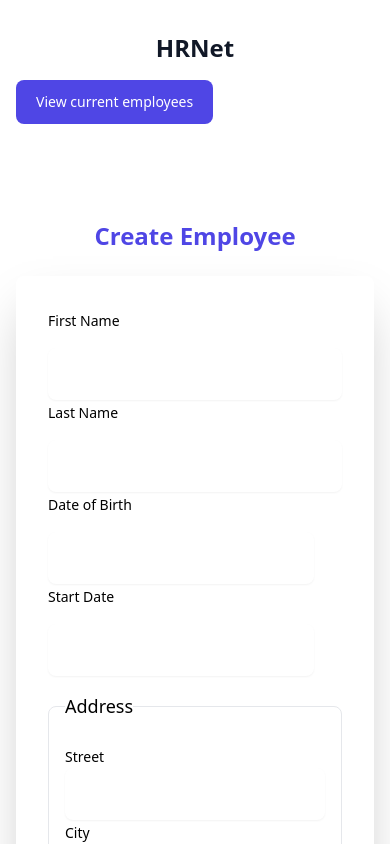
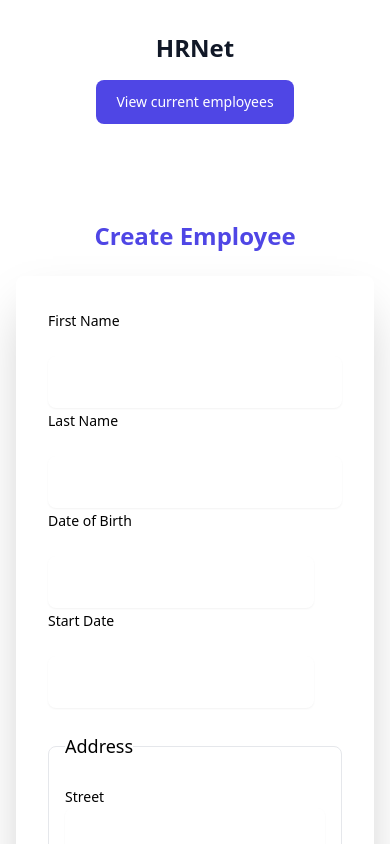
Before and after one commit to Marcoguzman211/Marco_Guzman_14_022022, a React (Create React App) app: page / in a window 390 px wide. Shown: the top 844 px of the page. Built offline with nearby package versions, Linux system fonts and the light colour scheme.

Commit message:
button fix

```diff
--- a/src/components/EmployeeList.jsx
+++ b/src/components/EmployeeList.jsx
@@ -97,12 +97,14 @@ const EmployeeList = () => {
 	return (
 		<>
 			<Form.Group controlId="searchTerm">
-				<Form.Control type="text" placeholder="Search" value={searchTerm} onChange={handleSearch}/>
+				<Form.Control type="text" placeholder="Search" value={searchTerm} onChange={handleSearch} className="w-full rounded-lg border-gray-200 p-4 text-sm shadow-sm lg:w-1/2"/>
 			</Form.Group>
-			<Table className="w-full bg-white border-collapse border-gray-300 overflow-hidden">
+			<Table className="w-full bg-white border-collapse border-gray-300 overflow-hidden"
+			       responsive={"lg"}
+			>
 				<thead className="bg-gray-200 text-gray-700">
 				<tr>
-					<th className="font-medium py-2 px-3 text-left" onClick={() => handleSort('firstName')}>
+					<th className="font-medium py-2 px-3 text-left " onClick={() => handleSort('firstName')}>
 						First Name {sortColumn === 'firstName' && <span>{sortOrder === 'asc' ? '▲' : '▼'}</span>}
 					</th>
 					<th className="font-medium py-2 px-3 text-left" onClick={() => handleSort('lastName')}>
@@ -147,7 +149,7 @@ const EmployeeList = () => {
 				))}
 				</tbody>
 			</Table>
-			<Pagination className="flex space-x-2">{renderPageNumbers}</Pagination>
+			<Pagination className="flex space-x-2 px-2 py-3">{renderPageNumbers}</Pagination>
 		</>
 	)
 };
--- a/src/components/Form.jsx
+++ b/src/components/Form.jsx
@@ -75,7 +75,7 @@ const Form = () => {
 		}
 	});
 	return (
-		<div className="mx-auto max-w-screen-xl px-4 py-16 sm:px-6 lg:px-8" data-testid="home-component">
+		<div className="mx-auto max-w-screen-xl px-4 py-16 sm:px-6 lg:px-8">
 			<div className="mx-auto max-w-lg">
 				<h1 className="text-center text-2xl font-bold text-indigo-600 sm:text-3xl">
 					Create Employee
@@ -90,7 +90,7 @@ const Form = () => {
 				}
 				<form
 					onSubmit={formik.handleSubmit}
-					className="mt-6 mb-0 space-y-4 rounded-lg p-8 shadow-2xl"
+					className="mt-6 mb-0 space-y-6 rounded-lg p-8 shadow-2xl"
 				>
 					<label
 						htmlFor="firstName"
@@ -114,7 +114,7 @@ const Form = () => {
 					<input
 						id="lastName"
 						name="lastName"
-						className="w-full rounded-lg border-gray-200 p-4 pr-12 text-sm shadow-sm"
+						className="w-full rounded-lg border-gray-50 p-4 pr-12 text-sm shadow-sm"
 						type="text"
 						onChange={formik.handleChange}
 						value={formik.values.lastName}
--- a/src/components/HRHeader.jsx
+++ b/src/components/HRHeader.jsx
@@ -16,7 +16,7 @@ const HRHeader = () => {
 						</div>
 
 						<div className="mt-4 flex flex-col gap-4 sm:mt-0 sm:flex-row sm:items-center">
-							<Link to={to}>
+							<Link to={to} className='mx-auto'>
 								<button
 									className="block rounded-lg bg-indigo-600 px-5 py-3 text-sm font-medium text-white transition hover:bg-indigo-700 focus:outline-none focus:ring"
 									type="button"
```
